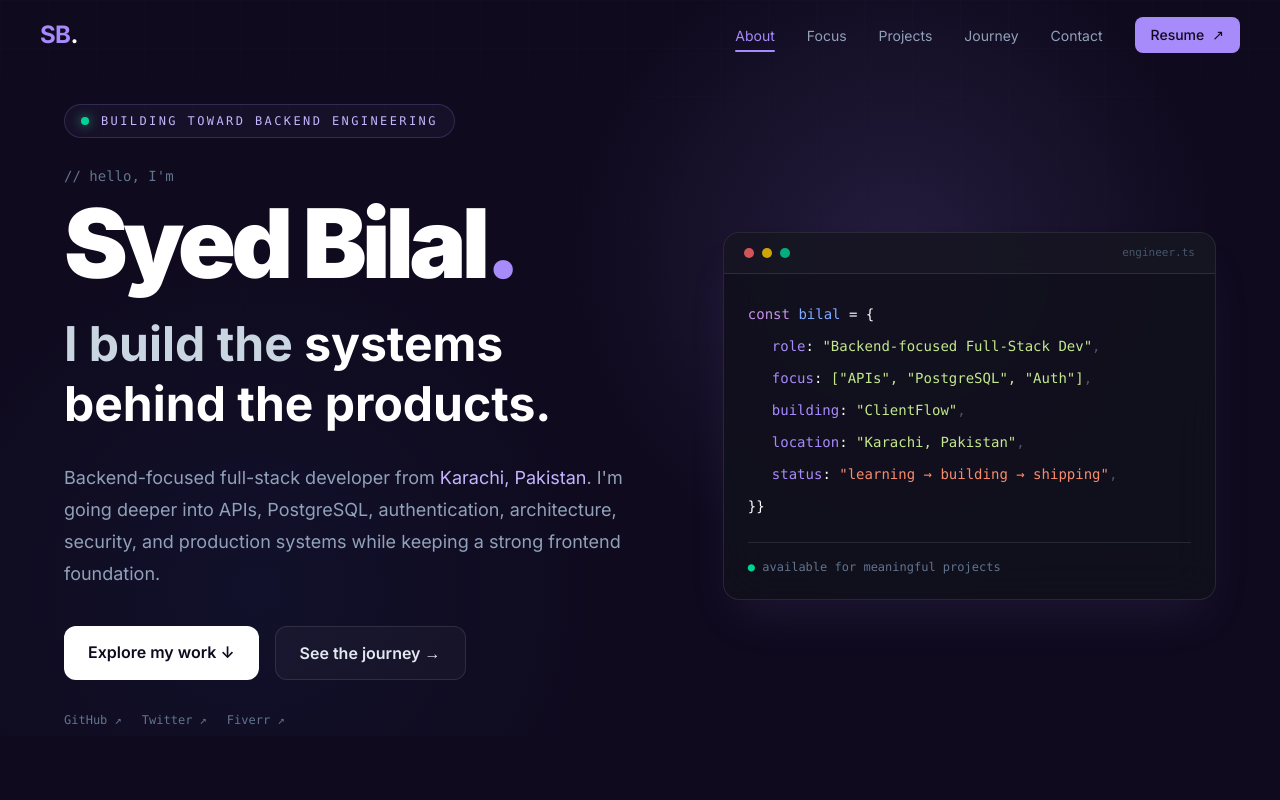
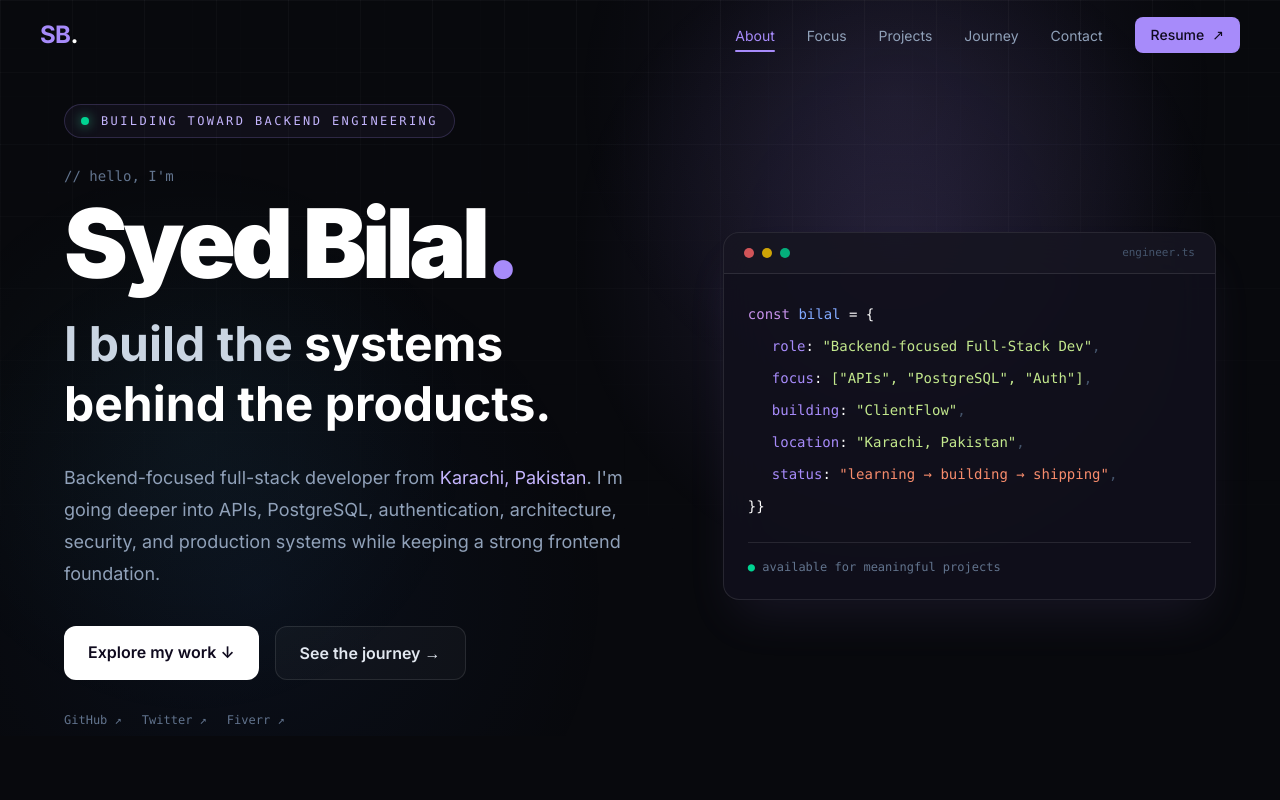
Before and after one commit to iamsyedbilal/portfolio, a Next.js app: page / in a window 1280 px wide. Shown: the top 800 px of the page. Built offline with nearby package versions, Linux system fonts and the light colour scheme.

Commit message:
redesign: establish cinematic grid background and motion system

```diff
--- a/app/globals.css
+++ b/app/globals.css
@@ -1,57 +1,85 @@
 @import "tailwindcss";
 
 :root {
-  --bg: #0f0a1e;
+  --bg: #08090d;
+  --surface: #101219;
   --accent: #a78bfa;
-  --accent-dim: #7c3aed;
-  --text-primary: #e2e8f0;
-  --text-secondary: #94a3b8;
-  --card-bg: #1a1333;
-  --border: rgba(167, 139, 250, 0.15);
+  --accent-2: #67e8f9;
+  --text-primary: #f5f5f5;
+  --text-secondary: #8b93a7;
+  --border: rgba(255, 255, 255, 0.09);
 }
 
-*,
-*::before,
-*::after {
-  box-sizing: border-box;
-}
+* { box-sizing: border-box; }
 
-html {
-  scroll-behavior: smooth;
-}
+html { scroll-behavior: smooth; }
 
 body {
+  margin: 0;
   background: var(--bg);
   color: var(--text-primary);
   font-family: "Inter", sans-serif;
   overflow-x: hidden;
 }
 
-::selection {
-  background: var(--accent);
-  color: #0f0a1e;
+body::before {
+  content: "";
+  position: fixed;
+  inset: 0;
+  z-index: -2;
+  pointer-events: none;
+  background-image: linear-gradient(rgba(255,255,255,.028) 1px, transparent 1px), linear-gradient(90deg, rgba(255,255,255,.028) 1px, transparent 1px);
+  background-size: 72px 72px;
+  mask-image: linear-gradient(to bottom, black, transparent 82%);
 }
 
-::-webkit-scrollbar {
-  width: 6px;
+body::after {
+  content: "";
+  position: fixed;
+  inset: 0;
+  z-index: -1;
+  pointer-events: none;
+  background: radial-gradient(circle at 70% 12%, rgba(167,139,250,.09), transparent 28%), radial-gradient(circle at 15% 55%, rgba(103,232,249,.045), transparent 24%);
 }
 
-::-webkit-scrollbar-track {
-  background: var(--bg);
+::selection { background: #a78bfa; color: #08090d; }
+
+::-webkit-scrollbar { width: 7px; }
+::-webkit-scrollbar-track { background: #08090d; }
+::-webkit-scrollbar-thumb { background: #292d39; border-radius: 99px; }
+::-webkit-scrollbar-thumb:hover { background: #a78bfa; }
+
+.glass {
+  background: rgba(10, 11, 16, 0.62);
+  backdrop-filter: blur(18px);
+  -webkit-backdrop-filter: blur(18px);
 }
 
-::-webkit-scrollbar-thumb {
-  background: var(--accent-dim);
-  border-radius: 3px;
+.nav-glow { box-shadow: 0 12px 50px rgba(0,0,0,.24); }
+
+.engineering-grid {
+  background-color: #0d0f15;
+  background-image: linear-gradient(rgba(167,139,250,.07) 1px, transparent 1px), linear-gradient(90deg, rgba(167,139,250,.07) 1px, transparent 1px);
+  background-size: 32px 32px;
 }
 
-.nav-glow {
-  box-shadow:
-    0 0 40px rgba(167, 139, 250, 0.1),
-    0 0 80px rgba(167, 139, 250, 0.05);
+.reveal-line {
+  animation: reveal-line 1.2s cubic-bezier(.22,1,.36,1) both;
 }
 
-.glass {
-  backdrop-filter: blur(20px);
-  -webkit-backdrop-filter: blur(20px);
+.float-slow { animation: float-slow 7s ease-in-out infinite; }
+
+@keyframes reveal-line {
+  from { transform: scaleX(0); transform-origin: left; opacity: 0; }
+  to { transform: scaleX(1); transform-origin: left; opacity: 1; }
 }
+
+@keyframes float-slow {
+  0%, 100% { transform: translate3d(0,0,0); }
+  50% { transform: translate3d(0,-12px,0); }
+}
+
+@media (prefers-reduced-motion: reduce) {
+  html { scroll-behavior: auto; }
+  *, *::before, *::after { animation-duration: .01ms !important; animation-iteration-count: 1 !important; transition-duration: .01ms !important; }
+}
```
